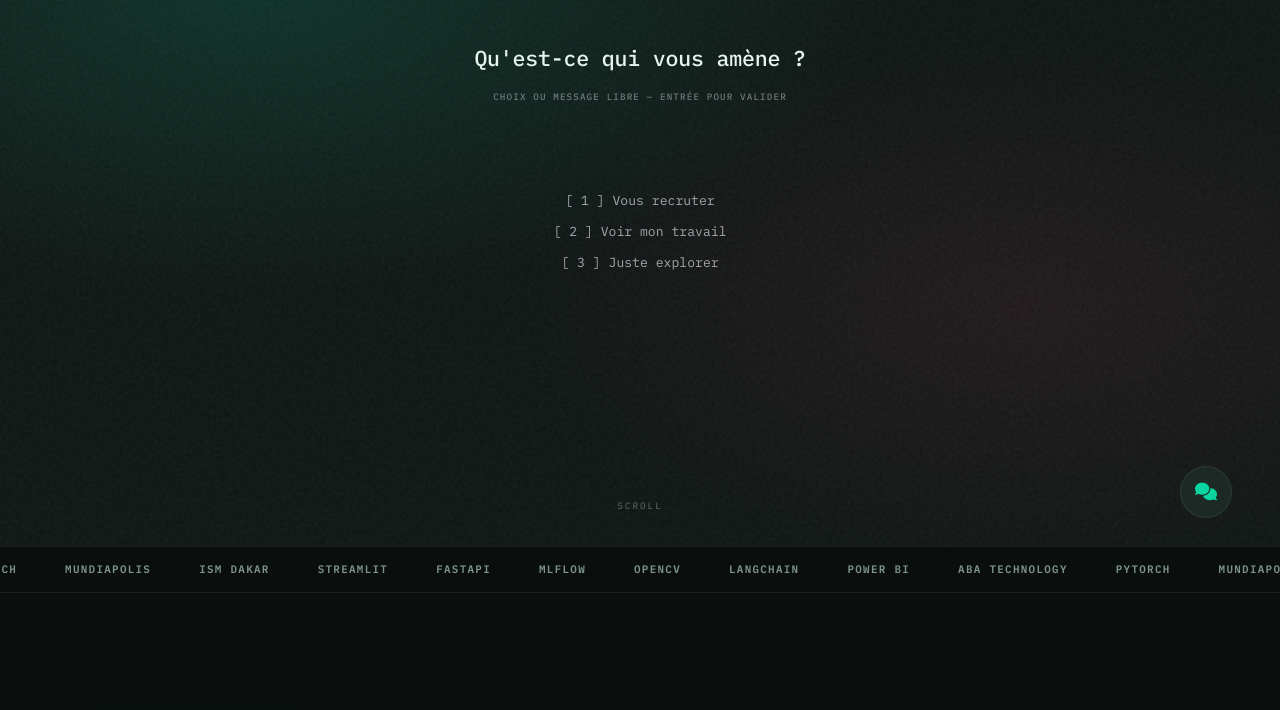
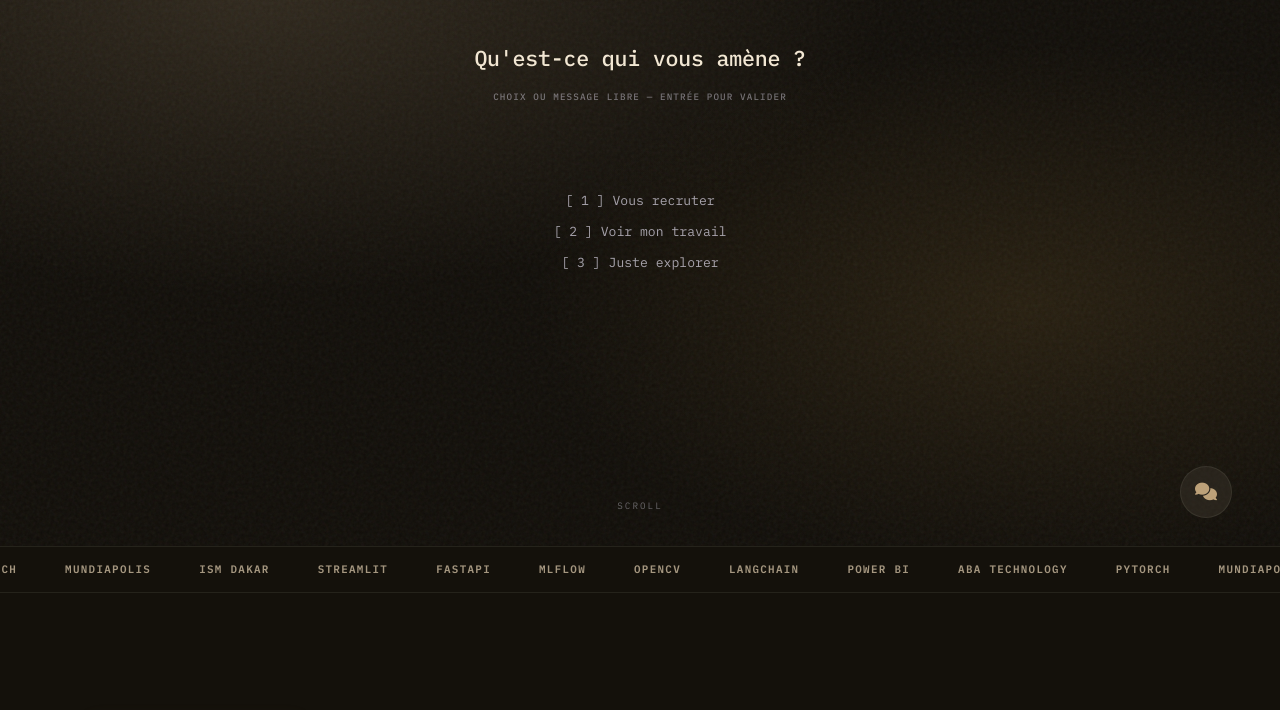
Before and after one commit to KalsoumDS/CV_Portfolio, a plain HTML site: page index.html in a window 1280 px wide. Shown: the part 254-964 px from the top of the page. Drawn offline with Linux system fonts and the light colour scheme.

Commit message:
🥇 New palette Sable Bronze Luxe: palette premium bronze/miel/cuivre + color-mix() everywhere

```diff
--- a/index.html
+++ b/index.html
@@ -5,7 +5,7 @@
   <meta name="viewport" content="width=device-width, initial-scale=1.0">
   <title>Oumou Kaltoum Sall — Data Scientist & ML Engineer</title>
   <meta name="description" content="Portfolio d'Oumou Kaltoum Sall — Data Scientist & ML Engineer. Vision par ordinateur, AutoML, BI et MLOps.">
-  <meta name="theme-color" content="#0a0f0d">
+  <meta name="theme-color" content="#14110b">
   <link rel="preconnect" href="https://fonts.googleapis.com">
   <link rel="preconnect" href="https://fonts.gstatic.com" crossorigin>
   <link href="https://fonts.googleapis.com/css2?family=IBM+Plex+Mono:wght@400;500;600&family=Space+Grotesk:wght@400;500;600;700&display=swap" rel="stylesheet">
--- a/style.css
+++ b/style.css
@@ -3,48 +3,48 @@
 :root {
   --font: 'Space Grotesk', system-ui, sans-serif;
   --font-mono: 'IBM Plex Mono', monospace;
-  --bg: #0a0f0d;
-  --bg-alt: #111a17;
-  --surface: #1a2722;
-  --text: #e6f5ef;
-  --muted: #7d9487;
-  --accent: #06d6a0;
-  --accent-hover: #19f2b8;
-  --accent-soft: rgba(6, 214, 160, 0.14);
-  --accent-2: #ef476f;
-  --accent-2-soft: rgba(239, 71, 111, 0.12);
-  --accent-3: #ffd166;
-  --border: rgba(230, 245, 239, 0.08);
-  --border-strong: rgba(230, 245, 239, 0.16);
-  --terminal-bg: #0d1412;
-  --terminal-text: #e6f5ef;
-  --terminal-muted: rgba(230, 245, 239, 0.55);
-  --terminal-faint: rgba(230, 245, 239, 0.35);
+  --bg: #14110b;
+  --bg-alt: #1c1810;
+  --surface: #27221a;
+  --text: #f3e8d4;
+  --muted: #a59780;
+  --accent: #bda178;
+  --accent-hover: #d6ba8f;
+  --accent-soft: rgba(189, 161, 120, 0.18);
+  --accent-2: #e8b14b;
+  --accent-2-soft: rgba(232, 177, 75, 0.14);
+  --accent-3: #c97b5a;
+  --border: rgba(243, 232, 212, 0.08);
+  --border-strong: rgba(243, 232, 212, 0.18);
+  --terminal-bg: #0f0c07;
+  --terminal-text: #f3e8d4;
+  --terminal-muted: rgba(243, 232, 212, 0.55);
+  --terminal-faint: rgba(243, 232, 212, 0.35);
   --radius: 12px;
   --radius-sm: 8px;
-  --shadow: 0 8px 32px rgba(0, 15, 10, 0.4);
+  --shadow: 0 8px 32px rgba(15, 12, 7, 0.5);
   --nav-h: 64px;
 }
 
 [data-theme="light"] {
-  --bg: #f0fdf8;
-  --bg-alt: #e3f6ee;
+  --bg: #f7f1e6;
+  --bg-alt: #ece4d2;
   --surface: #ffffff;
-  --text: #0a2219;
-  --muted: #4b6b5b;
-  --accent: #059669;
-  --accent-hover: #047857;
-  --accent-soft: rgba(5, 150, 105, 0.1);
-  --accent-2: #e11d48;
-  --accent-2-soft: rgba(225, 29, 72, 0.1);
-  --accent-3: #d97706;
-  --border: rgba(10, 34, 25, 0.08);
-  --border-strong: rgba(10, 34, 25, 0.14);
-  --terminal-bg: #0d1412;
-  --terminal-text: #e6f5ef;
-  --terminal-muted: rgba(230, 245, 239, 0.55);
-  --terminal-faint: rgba(230, 245, 239, 0.35);
-  --shadow: 0 8px 32px rgba(5, 150, 105, 0.08);
+  --text: #2a1f11;
+  --muted: #7a6a52;
+  --accent: #9a7b4f;
+  --accent-hover: #7f633e;
+  --accent-soft: rgba(154, 123, 79, 0.12);
+  --accent-2: #c28a24;
+  --accent-2-soft: rgba(194, 138, 36, 0.12);
+  --accent-3: #a7583d;
+  --border: rgba(42, 31, 17, 0.08);
+  --border-strong: rgba(42, 31, 17, 0.16);
+  --terminal-bg: #0f0c07;
+  --terminal-text: #f3e8d4;
+  --terminal-muted: rgba(243, 232, 212, 0.55);
+  --terminal-faint: rgba(243, 232, 212, 0.35);
+  --shadow: 0 8px 32px rgba(154, 123, 79, 0.10);
 }
 
 html { scroll-behavior: smooth; }
@@ -81,8 +81,8 @@ button { font-family: inherit; cursor: pointer; background: none; border: none;
   display: grid;
   place-items: center;
   background:
-    radial-gradient(ellipse 80% 60% at 30% 40%, rgba(6, 214, 160, 0.18), transparent 60%),
-    radial-gradient(ellipse 70% 50% at 70% 60%, rgba(239, 71, 111, 0.10), transparent 60%),
+    radial-gradient(ellipse 80% 60% at 30% 40%, rgba(189, 161, 120, 0.22), transparent 60%),
+    radial-gradient(ellipse 70% 50% at 70% 60%, rgba(232, 177, 75, 0.12), transparent 60%),
     var(--terminal-bg);
   transition: opacity 0.7s ease, visibility 0.7s;
 }
@@ -99,7 +99,7 @@ button { font-family: inherit; cursor: pointer; background: none; border: none;
   font-size: clamp(2rem, 8vw, 4rem);
   letter-spacing: 0.18em;
   color: var(--accent);
-  text-shadow: 0 0 24px rgba(6, 214, 160, 0.25);
+  text-shadow: 0 0 28px rgba(189, 161, 120, 0.35);
 }
 
 /* ── Terminal Hero ── */
@@ -109,8 +109,8 @@ button { font-family: inherit; cursor: pointer; background: none; border: none;
   display: flex;
   flex-direction: column;
   background:
-    radial-gradient(ellipse 90% 70% at 20% 30%, rgba(6, 214, 160, 0.15), transparent 55%),
-    radial-gradient(ellipse 70% 60% at 80% 70%, rgba(239, 71, 111, 0.08), transparent 55%),
+    radial-gradient(ellipse 90% 70% at 20% 30%, rgba(189, 161, 120, 0.18), transparent 55%),
+    radial-gradient(ellipse 70% 60% at 80% 70%, rgba(232, 177, 75, 0.10), transparent 55%),
     var(--terminal-bg);
   color: var(--terminal-text);
   position: relative;
@@ -559,10 +559,10 @@ button { font-family: inherit; cursor: pointer; background: none; border: none;
   color: var(--accent);
   background:
     linear-gradient(145deg, var(--surface), var(--bg-alt));
-  border-color: rgba(6, 214, 160, 0.45);
+  border-color: color-mix(in srgb, var(--accent) 45%, transparent);
   box-shadow:
-    inset 0 0 40px rgba(6, 214, 160, 0.08),
-    0 4px 18px rgba(6, 214, 160, 0.06);
+    inset 0 0 40px color-mix(in srgb, var(--accent) 8%, transparent),
+    0 4px 18px color-mix(in srgb, var(--accent) 6%, transparent);
 }
 
 .about-tile-accent {
@@ -572,14 +572,14 @@ button { font-family: inherit; cursor: pointer; background: none; border: none;
   padding: 0;
   color: var(--accent);
   background: var(--accent-soft);
-  border-color: rgba(6, 214, 160, 0.35);
+  border-color: color-mix(in srgb, var(--accent) 35%, transparent);
 }
 .about-tile-accent > i { font-size: clamp(1.6rem, 3vw, 2.2rem); }
 
 .about-tile-accent:nth-of-type(2) {
   color: var(--accent-2);
   background: var(--accent-2-soft);
-  border-color: rgba(239, 71, 111, 0.4);
+  border-color: color-mix(in srgb, var(--accent-2) 40%, transparent);
 }
 
 .about-tile-wide {
@@ -590,8 +590,8 @@ button { font-family: inherit; cursor: pointer; background: none; border: none;
   justify-content: center;
   padding: 0;
   color: var(--accent-3);
-  background: rgba(255, 209, 102, 0.12);
-  border-color: rgba(255, 209, 102, 0.4);
+  background: color-mix(in srgb, var(--accent-3) 12%, transparent);
+  border-color: color-mix(in srgb, var(--accent-3) 40%, transparent);
 }
 .about-tile-wide > i { font-size: clamp(1.6rem, 3vw, 2.2rem); }
 
@@ -781,7 +781,7 @@ button { font-family: inherit; cursor: pointer; background: none; border: none;
 .skill-group:nth-child(3) .skill-tags li:hover {
   border-color: var(--accent-3);
   color: var(--accent-3);
-  background: rgba(255, 209, 102, 0.12);
+  background: color-mix(in srgb, var(--accent-3) 12%, transparent);
 }
 
 .btn-outline:hover { border-color: var(--accent); color: var(--accent); }
@@ -1065,7 +1065,7 @@ button { font-family: inherit; cursor: pointer; background: none; border: none;
 .case-card:hover {
   border-color: var(--accent);
   transform: translateY(-3px);
-  box-shadow: 0 12px 40px rgba(6, 214, 160, 0.08);
+  box-shadow: 0 12px 40px color-mix(in srgb, var(--accent) 10%, transparent);
 }
 
 .case-card:hover::after {
@@ -1136,8 +1136,8 @@ button { font-family: inherit; cursor: pointer; background: none; border: none;
 
 .case-card:nth-child(3n) .case-tags li {
   color: var(--accent-3);
-  background: rgba(255, 209, 102, 0.14);
-  border-color: rgba(255, 209, 102, 0.22);
+  background: color-mix(in srgb, var(--accent-3) 14%, transparent);
+  border-color: color-mix(in srgb, var(--accent-3) 22%, transparent);
 }
 
 .case-links {
@@ -1193,7 +1193,7 @@ button { font-family: inherit; cursor: pointer; background: none; border: none;
 .proj-card:hover {
   border-color: var(--accent);
   transform: translateY(-3px);
-  box-shadow: 0 12px 40px rgba(6, 214, 160, 0.08);
+  box-shadow: 0 12px 40px color-mix(in srgb, var(--accent) 10%, transparent);
 }
 
 .proj-card:hover::after {
```
